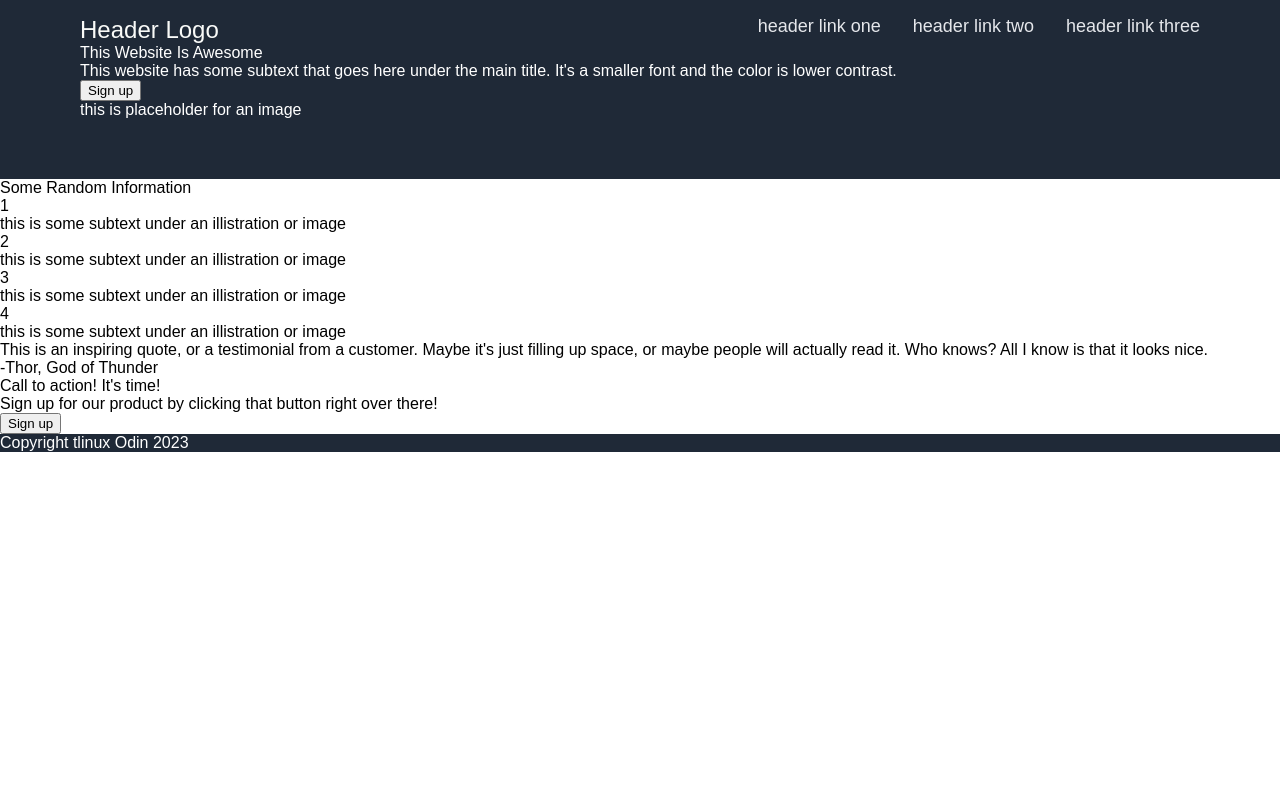
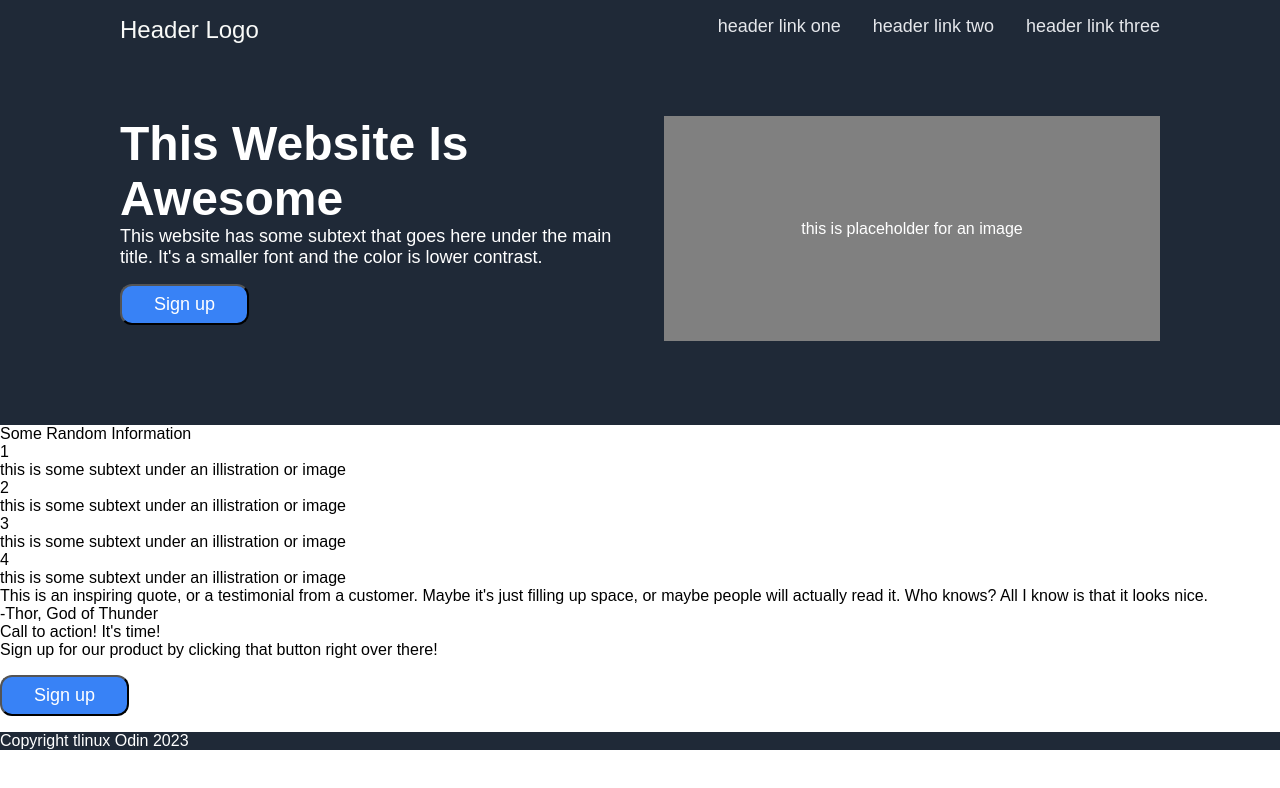
Before and after one commit to MasterT-800/odin-landing-page, a plain HTML site: page index.html in a window 1280 px wide. Drawn offline with Linux system fonts and the light colour scheme.

Commit message:
Add style to bottom header section

```diff
--- a/style.css
+++ b/style.css
@@ -14,7 +14,7 @@ body {
 .header-container {
     display: flex;
     flex-direction: column;
-    padding: 16px 80px 60px 80px;
+    padding: 16px 120px 60px 120px;
 }
 
 .header {
@@ -41,3 +41,38 @@ a {
     font-size: 18px;
     color: #e5e7eb;
 }
+
+.bottom-header {
+    display: flex;
+    justify-content: space-between;
+    padding: 24px 0px;
+    gap: 48px;
+    margin-top: 48px;
+}
+.hero-container {
+    font-size: 18px;
+    color: white;
+    flex: 1;
+}
+.hero {
+    font-size: 48px;
+    font-weight: bolder;
+}
+.image {
+    background-color: gray;
+    width: 400px;
+    flex: 1;
+    display: flex;
+    justify-content: center;
+    align-items: center;
+}
+
+button {
+    background-color: #3882f6;
+    border-radius: 12px;
+    font-size: 18px;
+    color: white;
+    padding: 8px 32px;
+    text-align: center;
+    margin: 16px 0px;
+}
```
